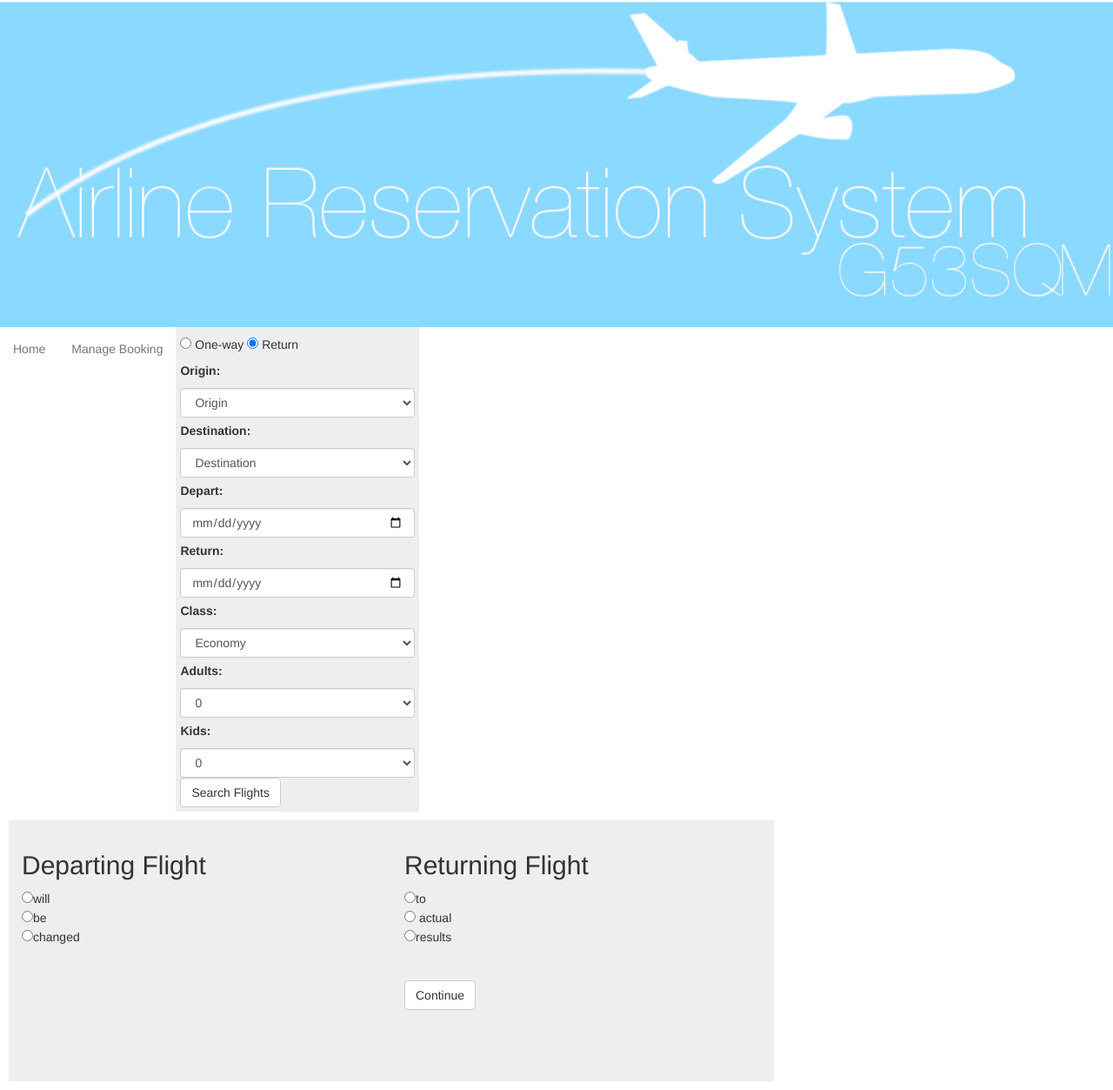
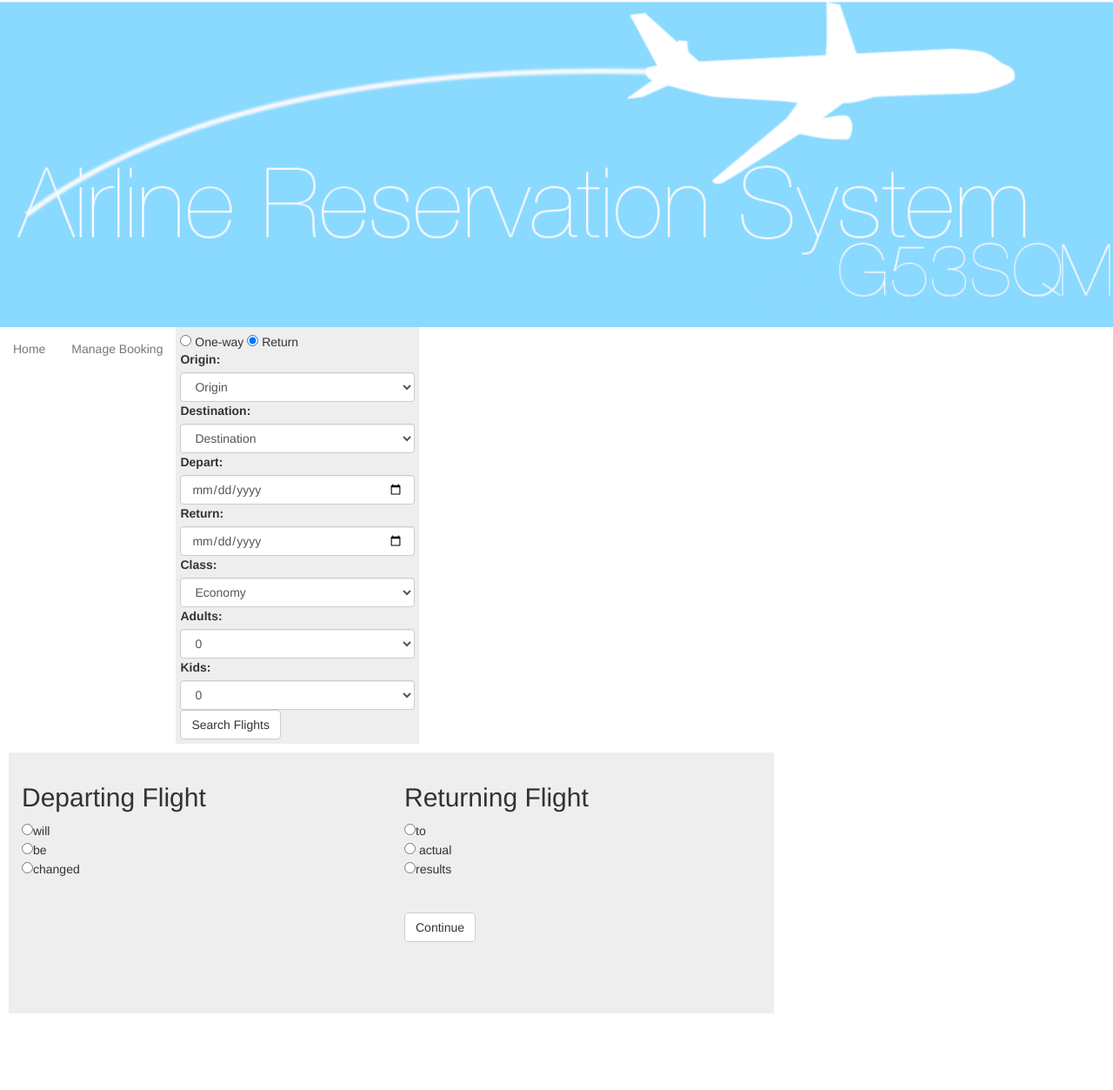
Before and after one commit to sheenaVerghese/frs, a PHP site: page / in a window 1280 px wide. Shown: the whole page at 87% size. After the commit the page ends 1165 px from the top, so only its background shows below. Run offline with PHP 8.4, Linux system fonts and the light colour scheme; data that the repository does not hold is empty.

Commit message:
Some changes in lay outing

```diff
--- a/style.css
+++ b/style.css
@@ -6,8 +6,9 @@
     padding:5px;
 	display:none;
 }
+
 #searchform {
-	line-height: 30px;
+	/*line-height: 30px;*/
 	background-color: #eeeeee;
 	width: 280px;
 	float: left;
@@ -23,7 +24,7 @@
 	float:left;
     background-color:#eeeeee;
     padding:15px;
-		height:300px;
+	height:300px;
 
 }
 #ret {
```
